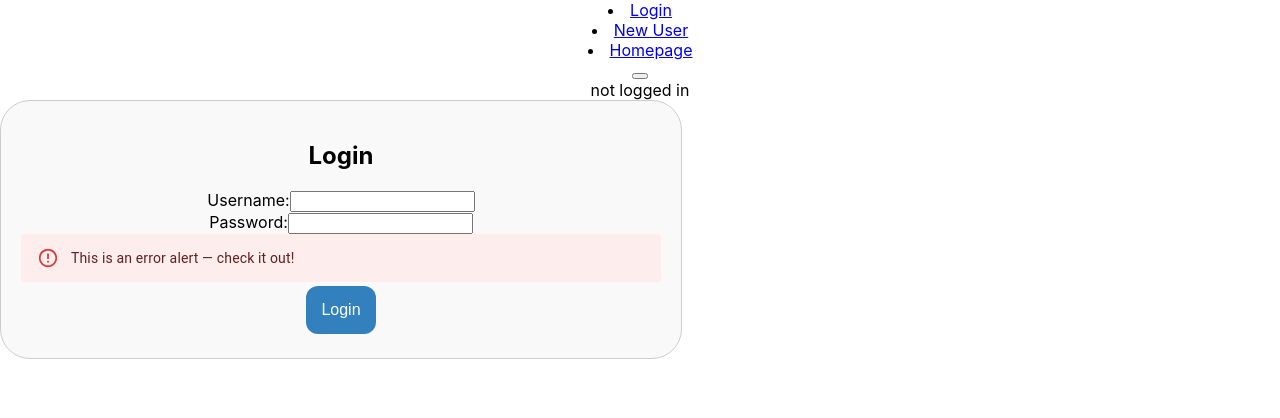
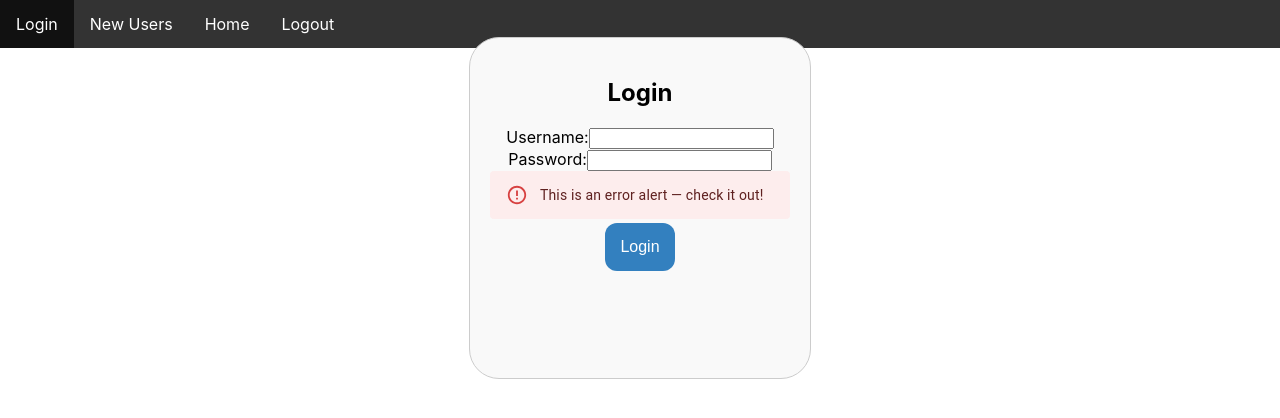
Before and after one commit to swve0869/nodesite, a React (Create React App) app in the folder reactsite/: page /Login in a window 1280 px wide. Shown: the top 418 px of the page. Built offline with nearby package versions, Linux system fonts and the light colour scheme; no server answers.

Commit message:
centered log in box

```diff
--- a/reactsite/src/App.js
+++ b/reactsite/src/App.js
@@ -4,6 +4,7 @@ import './App.css';
 import { Route, Routes, Link } from 'react-router-dom';
 import Homepage from './Homepage.js';
 import Login from "./Login.js";
+import Logout from "./Logout.js";
 import Button from "./components/Button.js";
 import {useNavigate} from "react-router-dom";
 import Nav from "./components/Nav.js";
@@ -17,44 +18,39 @@ function App() {
 
   let [loggedIn, setLoggedIn] = React.useState(false);
   let [userInfo, setuserInfo] = React.useState({
-    username:"ooga",
+    username:"",
     userid:"",
     email:"",
   });
 
 
   function handleLogin(user_data) {
+    if(!loggedIn){
     user_data.loggedIn = true;
     console.log(user_data);
     setuserInfo(user_data);
     setLoggedIn(true);
-    //loggedIn ? console.log( ` ${userInfo.username} logged in logged in`) : console.log("/ not logged in");
+    }
+    navigate('/Homepage');
 
-    navigate('/Homepage');
    }
 
-   loggedIn ? console.log( ` ${userInfo.username} logged in`) : console.log("/ not logged in");
+   //if (!loggedIn) navigate('/Login')
 
-  const navItems = [
-    { name: 'Login', path: '/Login' },
-    { name: 'New User', path: '/NewUser' },
-    { name: 'Homepage', path: '/Homepage' }
-  ]
 
   return (
     <div className="App">
 
-        <Nav navItems={navItems} />
+        <Nav />
 
-        <Button className="button"/>
-
-        {userInfo.loggedIn ? <div>YOure now logged in</div> : <div>not logged in</div>}
-
+{/*         {userInfo.loggedIn ? <div></div> : <div>not logged in</div>}
+ */}
 
           <Routes>
-            <Route path="/Login" element={<Login handleLogin={handleLogin}/>}/>
-            <Route path="/NewUser" element={<NewUser handleLogin={handleLogin}/>}/>
+            <Route path="/Login" element={<Login handleLogin={handleLogin} loggedIn={loggedIn}/>}/>
+            <Route path="/NewUser" element={<NewUser handleLogin={handleLogin} loggedIn={loggedIn}/>}/>
             <Route path="/Homepage" element={<Homepage loggedIn = {loggedIn} userInfo = {userInfo}/>}/>
+            <Route path="/Logout" element={<Logout loggedIn={loggedIn} setLoggedIn={setLoggedIn} setuserInfo={setuserInfo}/>}/>
           </Routes>
 
     </div>
--- a/reactsite/src/Login.js
+++ b/reactsite/src/Login.js
@@ -7,7 +7,12 @@ import Button from './components/Button.js';
 
 
 
-const Login = ({handleLogin}) => {
+const Login = ({handleLogin,loggedIn}) => {
+    if(loggedIn){
+        console.log("already logged in");
+        handleLogin();
+    }
+
     const [username, setUsername] = useState('');
     const [password, setPassword] = useState('');
 
@@ -53,9 +58,10 @@ const Login = ({handleLogin}) => {
 
 
     return (
-        <Box className="genericbox" width={"50%"} height={"50%"} >
+        <div style={{ display: 'flex', justifyContent: 'center', alignItems: 'center', height: '40vh' }}>
+            <Box className="genericbox" width={"300px"} height={"300px"} >
                 <h2>Login</h2>
-            <form >
+                <form>
                     <div>
                         <label>Username:</label>
                         <input
@@ -78,6 +84,7 @@ const Login = ({handleLogin}) => {
                     <Button type="submit" onClick={handleSubmit} buttonmsg="Login" style="button">Login</Button>
                 </form>
             </Box>
+        </div>
     );
 };
 
--- /dev/null
+++ b/reactsite/src/Logout.js
@@ -0,0 +1,12 @@
+function Logout({loggedIn, setLoggedIn, setuserInfo}) {
+
+    if(loggedIn){
+        setLoggedIn(false);
+        setuserInfo({
+            username:"",
+            userid:"",
+            email:"",
+        });
+        return (alert("You are now logged out"));
+    }
+} export default Logout;
--- a/reactsite/src/components/Nav.css
+++ b/reactsite/src/components/Nav.css
@@ -0,0 +1,31 @@
+/* Nav.css */
+
+nav {
+    background-color: #333;
+    overflow: hidden;
+}
+
+nav ul {
+    list-style-type: none;
+    margin: 0;
+    padding: 0;
+}
+
+nav ul li {
+    float: left;
+    /* margin: 20px; */
+    display: flex;
+}
+
+nav ul li a{
+    display: block;
+    color: white;
+    text-align: center;
+
+    padding: 14px 16px;
+    text-decoration: none;
+}
+
+nav ul li a:hover {
+    background-color: #111;
+}
--- a/reactsite/src/components/Nav.js
+++ b/reactsite/src/components/Nav.js
@@ -1,17 +1,46 @@
 import React from 'react';
 import { Link } from 'react-router-dom';
 import './Nav.css'; // Assuming you have some CSS for styling
-import Box from './Box';
+//import Box from './Box';
 
-const Nav = ({navItems}) => {
+/* style = {
+    list-style-type: none;
+    margin: 0;
+    padding: 0;
+    display: flex;
+  }
+ */
+
+const Nav = (loggedIn) => {
+
+    const navItems = [
+        { name: 'Login', path: '/Login' },
+        { name: 'New User', path: '/NewUser' },
+        { name: 'Homepage', path: '/Homepage' },
+        { name: 'Logout', path: '/Logout' }
+      ]
+
+
     return (
-        <nav className="navbar">
-                {navItems.map(item =>
-                <li>
+        <nav className="navbar" >
+            <ul>
+                <a>
+                    <li>
+                    <Link margin="20"to={'/Login'}>Login</Link>
+                    </li>
+                    <li>
+                    <Link margin="20"to={'/NewUser'}>New Users</Link>
+                    </li>
+                    <li>
+                    <Link margin="20"to={'/Homepage'}>Home</Link>
+                    </li>
+                    <li marginLeft= 'auto'>
+                        <Link to={'/Logout'}>Logout</Link>
+                    </li>
+                </a>
+            </ul>
 
-                    <Link to={item.path}>{item.name}</Link>
 
-                </li>)}
         </nav>
     );
 };
```
Also changed, not shown: 1 other file (tests, documents, lock files or other folders). Lines whose indentation alone changed are shown as unchanged.
